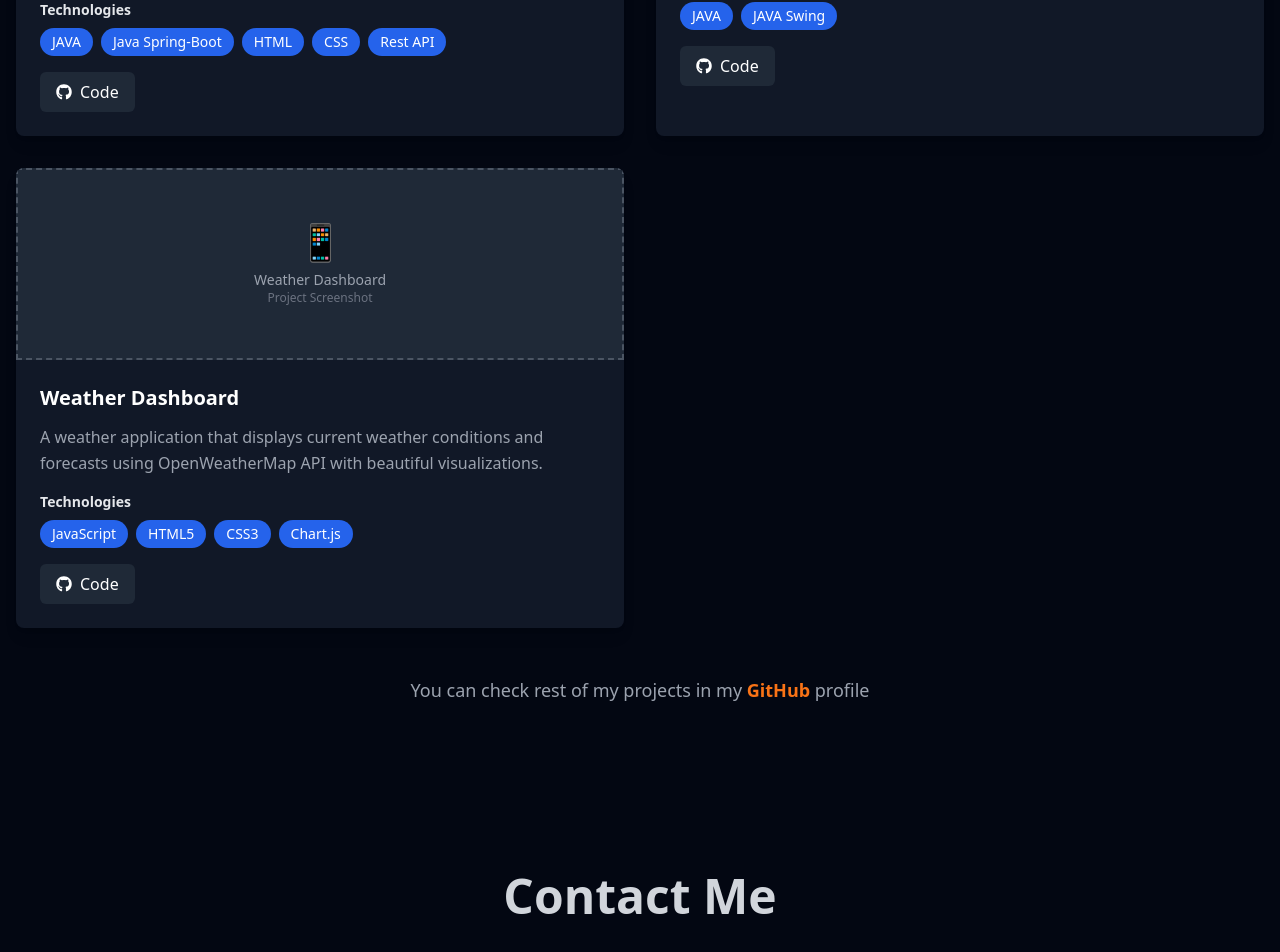
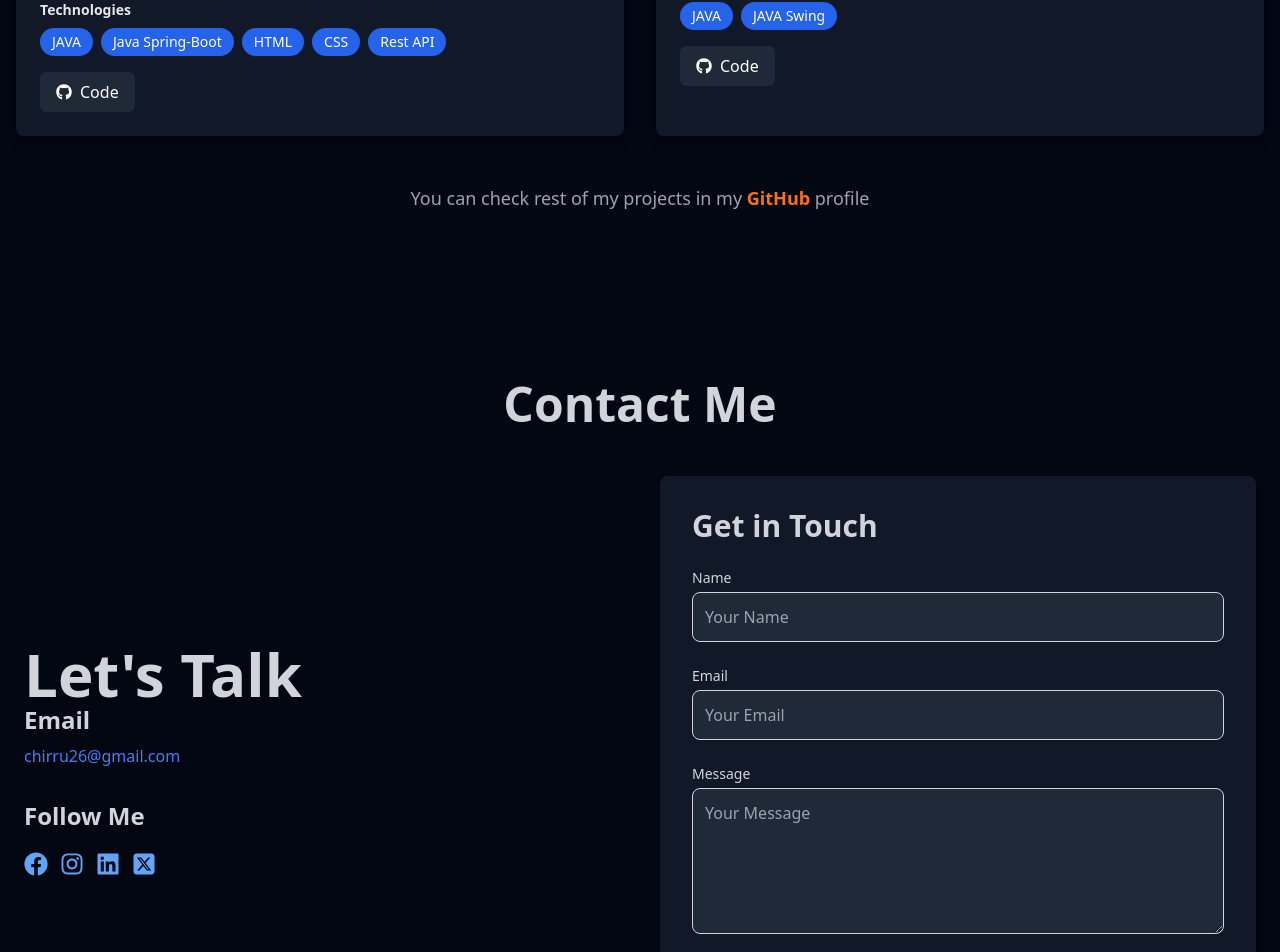
Before and after one commit to heychirru/Chirru-site, a React (Vite) app in the folder Frontend/: page / in a window 1280 px wide. Shown: the part 3672-4624 px from the top of the page. Built offline with nearby package versions, Linux system fonts and the light colour scheme.

Commit message:
some canges

```diff
--- a/Frontend/src/components/Project.jsx
+++ b/Frontend/src/components/Project.jsx
@@ -26,15 +26,15 @@ const Project = () => {
       github: "https://github.com/chirru26/Student-Grade-Tracker.git",
       featured: false
     },
-    {
-      id: 3,
-      title: "Weather Dashboard",
-      description: "A weather application that displays current weather conditions and forecasts using OpenWeatherMap API with beautiful visualizations.",
-      technologies: ["JavaScript", "HTML5", "CSS3", "Chart.js"],
-      image: false,
-      github: false,
-      featured: false
-    },
+    // {
+    //   id: 3,
+    //   title: "Weather Dashboard",
+    //   description: "A weather application that displays current weather conditions and forecasts using OpenWeatherMap API with beautiful visualizations.",
+    //   technologies: ["JavaScript", "HTML5", "CSS3", "Chart.js"],
+    //   image: false,
+    //   github: false,
+    //   featured: false
+    // },
     // {
     //   id: 4,
     //   title: "Portfolio Website",
```
Also changed, not shown: 2 other files (tests, documents, lock files or other folders).
